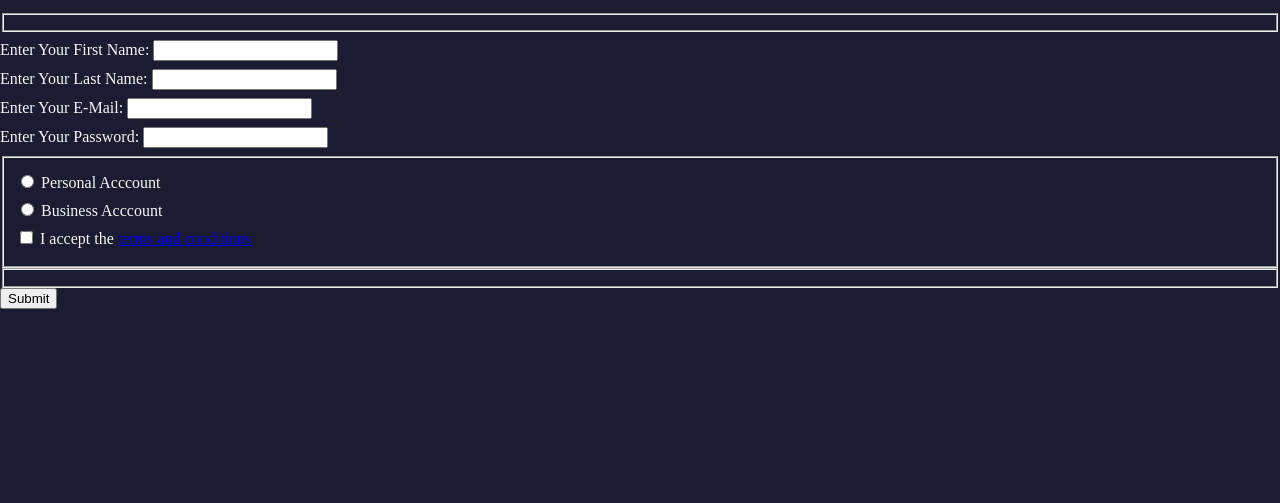
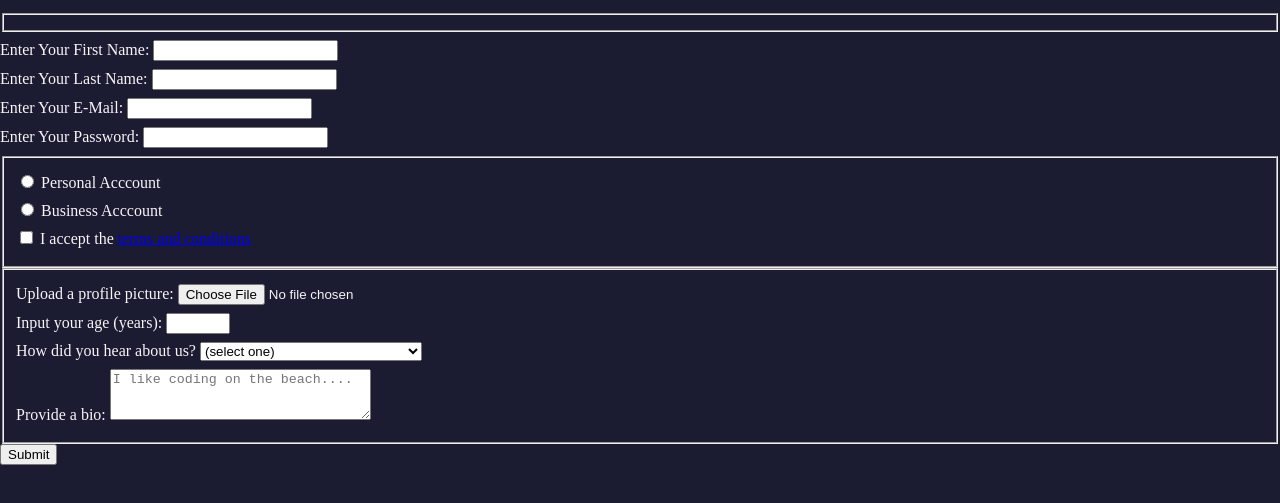
Before and after one commit to Take-A-Breath/registrationForm-FCC, a plain HTML site: page index.html in a window 1280 px wide. Shown: the part 101-604 px from the top of the page. Drawn offline with Linux system fonts and the light colour scheme.

Commit message:
Form HTML

```diff
--- a/index.html
+++ b/index.html
@@ -22,10 +22,29 @@
                 <input type="radio" name="account-type" id="business-account"> Business Acccount
             </label>
             <label for="terms-and-conditions">
-                <input type="checkbox" id="terms-and-conditions" required> I accept the <a href="https://www.freecodecamp.org/news/terms-of-service/">terms and conditions</a>
+                <input type="checkbox" name="terms" id="terms-and-conditions" required> I accept the <a href="https://www.freecodecamp.org/news/terms-of-service/">terms and conditions</a>
             </label>
         </fieldset>
-        <fieldset></fieldset>
+        <fieldset>
+            <label for="profile-picture">
+                Upload a profile picture: <input type="file" name="file" id="profile-picture">
+            </label>
+            <label for="age">
+                Input your age (years): <input type="number" name="age" min=13 max=120 id="age">
+            </label>
+            <label for="referrer">How did you hear about us?
+              <select id="referrer">
+                  <option value="">(select one)</option>
+                  <option value="1">freeCodeCamp News</option>
+                  <option value="2">freeCodeCamp YouTube Channel</option>
+                  <option value="3">freeCodeCamp Forum</option>
+                  <option value="4">Other</option>
+              </select>
+            </label>
+            <label for="bio">Provide a bio:
+                <textarea rows="3" cols="30" mame="provideBio" id="bio" name="bio" placeholder="I like coding on the beach...."></textarea>
+            </label>
+        </fieldset>
         <input type="submit" value="Submit">
       </form>
     </body>
```
